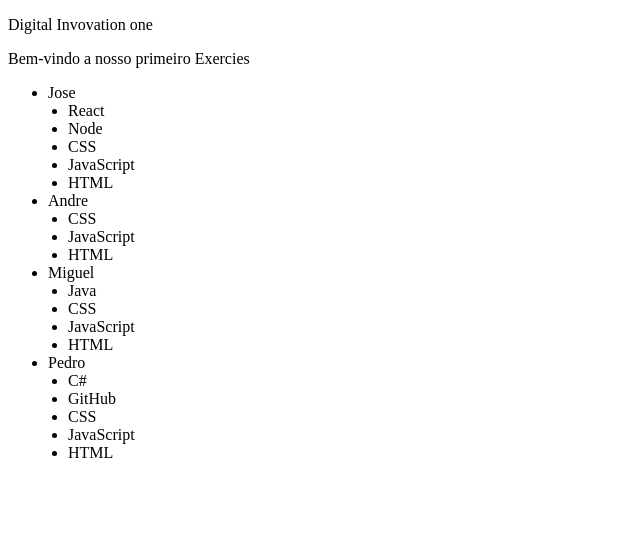
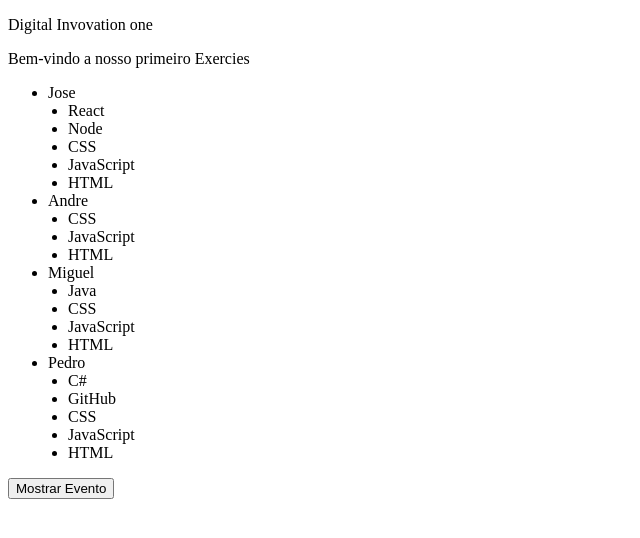
Before and after one commit to nelsoneo/aprendendoWebPack, a React app: page / in a window 1280 px wide. Shown: the top 538 px of the page, without its empty margins (0-640 px from the left). Built offline with nearby package versions, Linux system fonts and the light colour scheme.

Commit message:
eventos button

```diff
--- a/src/App.js
+++ b/src/App.js
@@ -25,6 +25,12 @@ const listCustomer = [
 
 const App = () => {
 
+  const showActionEvento = () => {
+    console.log('Evento Activado no Click');
+  }
+
+  const myButton = <button onClick= {showActionEvento}>Mostrar Evento</button>
+
 const renderListCustomer = (customer) => {
   return (
     <div key = {customer.id}>
@@ -51,6 +57,7 @@ const renderSkillCustomer = (skill) => {
             {listCustomer.map(renderListCustomer)}
           </ul>
         </div>
+        {myButton}
       </div>
     );
   };
```
